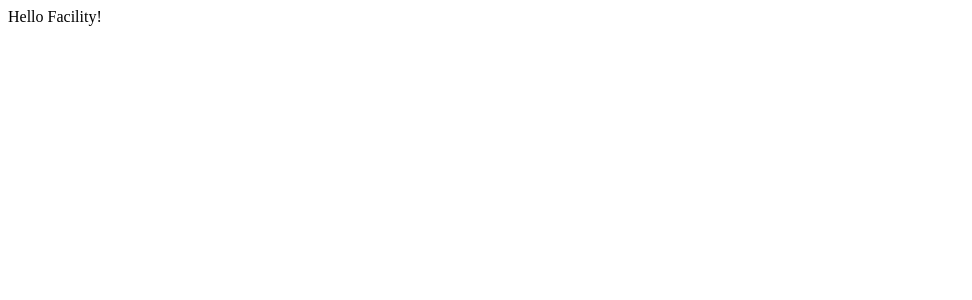
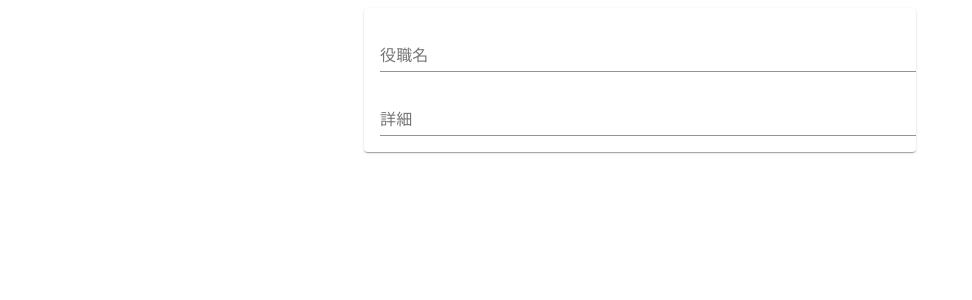
Before and after one commit to Takumikimura1899/web-app-workshop, a React app: page / in a window 1280 px wide. Shown: the top 300 px of the page, without its empty margins (0-972 px from the left). Built offline with nearby package versions, Linux system fonts and the light colour scheme.

Commit message:
[add] Facility_materialui_textfield_style

```diff
--- a/package.json
+++ b/package.json
@@ -7,6 +7,7 @@
   "dependencies": {
     "@material-ui/core": "^4.12.3",
     "@material-ui/icons": "^4.11.2",
+    "@material-ui/styles": "^4.11.4",
     "eslint-config-prettier": "^8.3.0",
     "eslint-plugin-prettier": "^4.0.0",
     "react": "^17.0.2",
--- a/src/components/Facility.tsx
+++ b/src/components/Facility.tsx
@@ -1,5 +1,26 @@
 import React from 'react';
+import { Container, Paper, TextField } from '@material-ui/core';
+import { makeStyles } from '@material-ui/core/styles';
+
+const useStyle = makeStyles((theme) => ({
+  root: {
+    '& .MuiTextField-root': {
+      margin: theme.spacing(1),
+    },
+  },
+  paper: {
+    padding: theme.spacing(1),
+  },
+}));
 
 export const Facility: React.FC = () => {
-  return <div>Hello Facility!</div>;
+  const style = useStyle();
+  return (
+    <Container maxWidth="sm" className={style.root}>
+      <Paper className={style.paper}>
+        <TextField label="役職名" fullWidth />
+        <TextField label="詳細" fullWidth multiline />
+      </Paper>
+    </Container>
+  );
 };
```
